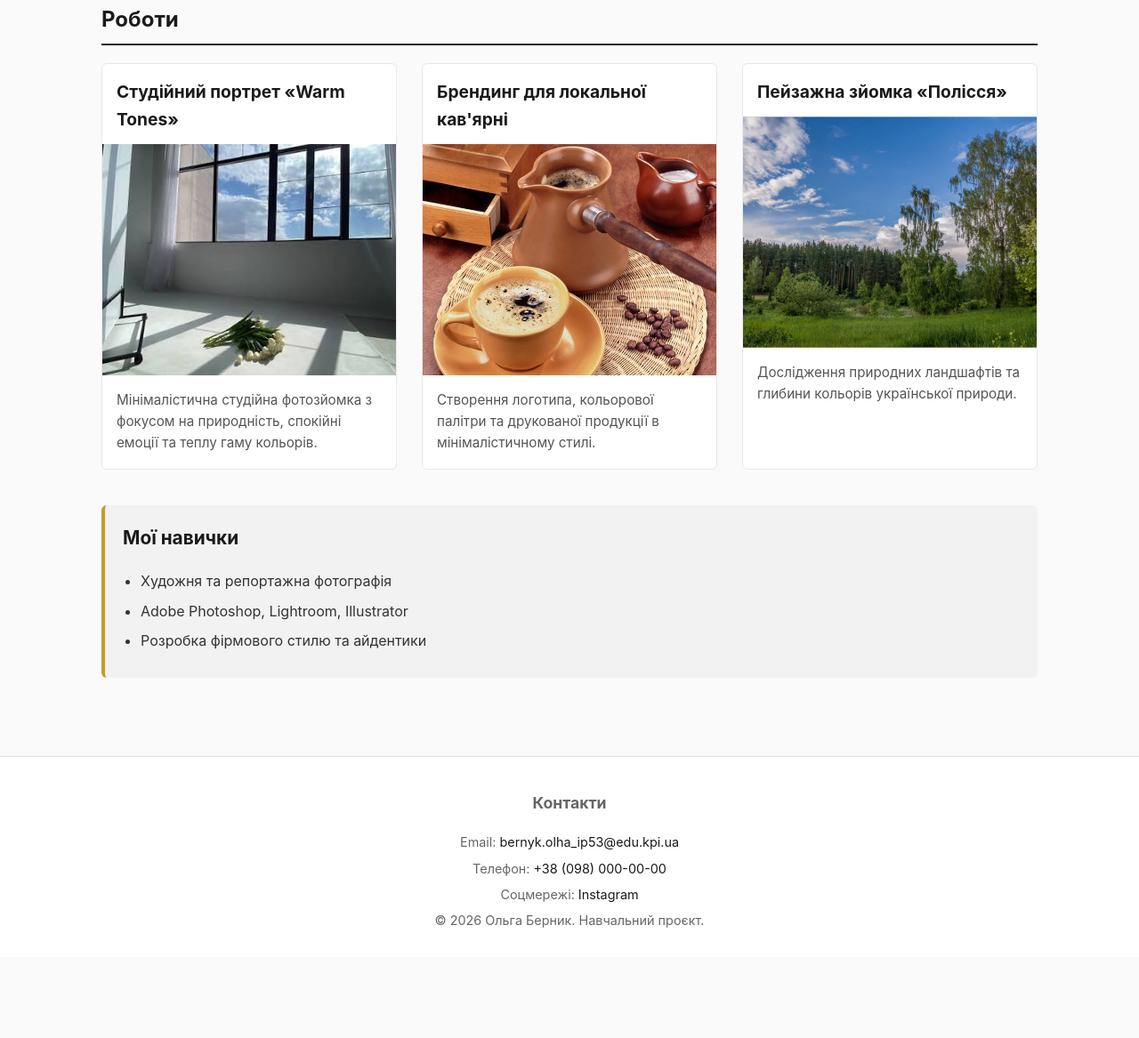
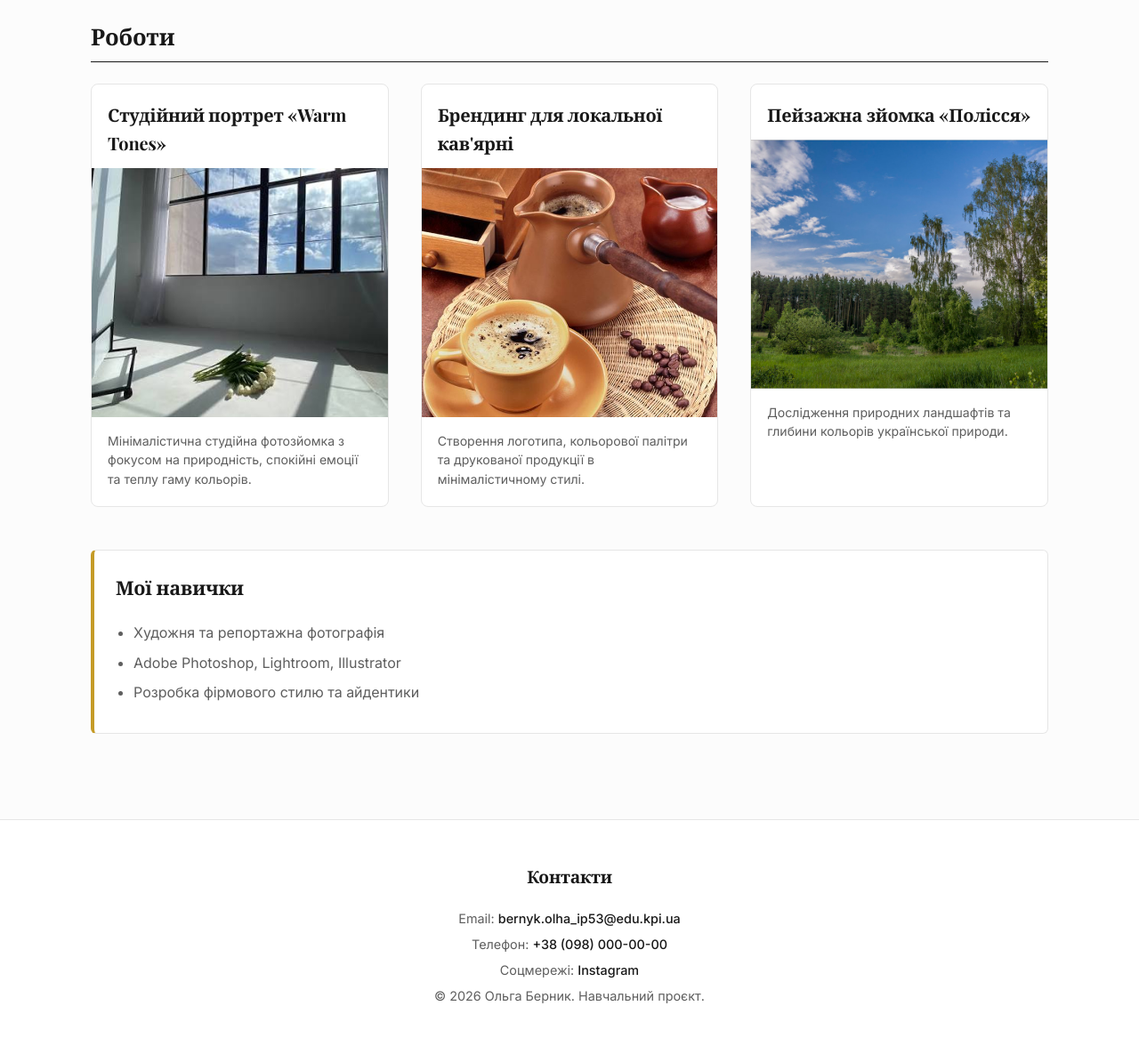
Before and after one commit to OlhaBenyk/portfolio-site-lab6, a plain HTML site: page index.html in a window 1280 px wide. Shown: the part 351-1518 px from the top of the page at 89% size. Before the commit the page ends 1427 px from the top, so only its background shows below. Drawn offline with nearby package versions, Linux system fonts and the light colour scheme; a web font is replaced by a local one.

Commit message:
feat: design system implementation with serif headings, neutral palette and accessibility for lab 5

```diff
--- a/css/style.css
+++ b/css/style.css
@@ -1,3 +1,17 @@
+:root {
+    --font-heading: 'Playfair Display', Georgia, serif;
+    --font-body: 'Inter', -apple-system, BlinkMacSystemFont, "Segoe UI", Roboto, sans-serif;
+
+    --color-bg: #fcfcfc;
+    --color-surface: #ffffff;
+    --color-text-main: #181818;
+    --color-text-muted: #5e5e5e;
+    --color-border: #e6e6e6;
+
+    --color-accent: #c59b27;
+    --color-accent-soft: rgba(197, 155, 39, 0.12);
+}
+
 *, *::before, *::after {
     box-sizing: border-box;
 }
@@ -10,18 +24,27 @@ img {
 
 body {
     margin: 0;
-    font-family: -apple-system, BlinkMacSystemFont, "Segoe UI", Roboto, Helvetica, Arial, sans-serif;
+    font-family: var(--font-body);
     font-size: 1rem;
     line-height: 1.6;
-    color: #1a1a1a;
-    background-color: #fafafa;
+    color: var(--color-text-main);
+    background-color: var(--color-bg);
+    -webkit-font-smoothing: antialiased;
+}
+
+
+h1, h2, h3 {
+    font-family: var(--font-heading);
+    color: var(--color-text-main);
+    font-weight: 700;
+    letter-spacing: -0.01em;
 }
 
 
 .site-header {
-    padding: 24px 16px;
-    border-bottom: 1px solid #e0e0e0;
-    background-color: #ffffff;
+    padding: 32px 16px 20px;
+    border-bottom: 1px solid var(--color-border);
+    background-color: var(--color-surface);
     display: flex;
     flex-direction: column;
     align-items: center;
@@ -30,9 +53,8 @@ body {
 }
 
 .site-header h1 {
-    font-size: 1.8rem;
+    font-size: 2rem;
     margin: 0;
-    font-weight: 700;
 }
 
 nav ul {
@@ -42,86 +64,111 @@ nav ul {
     display: flex;
     flex-wrap: wrap;
     justify-content: center;
-    gap: 16px;
+    gap: 20px;
 }
 
 nav a {
     text-decoration: none;
-    color: #444444;
+    color: var(--color-text-main);
+    font-size: 0.95rem;
     font-weight: 500;
-    transition: color 0.2s ease;
+    padding: 6px 4px;
+    position: relative;
+    transition: color 0.25s ease;
 }
 
 nav a:hover {
-    color: #c59b27;
+    color: var(--color-accent);
 }
 
 main {
     max-width: 100%;
     margin: 0 auto;
-    padding: 24px 16px;
+    padding: 32px 16px;
 }
 
 section {
-    margin-bottom: 40px;
+    margin-bottom: 48px;
 }
 
 h2 {
-    font-size: 1.5rem;
-    border-bottom: 2px solid #1a1a1a;
+    font-size: 1.6rem;
+    border-bottom: 1px solid var(--color-text-main);
     padding-bottom: 8px;
-    margin-bottom: 20px;
+    margin-bottom: 24px;
+}
+
+#about p {
+    max-width: 65ch;
+    color: var(--color-text-muted);
 }
 
 .cards {
     display: grid;
     grid-template-columns: 1fr;
-    gap: 20px;
+    gap: 32px;
 }
 
 .card {
-    background: #ffffff;
-    border: 1px solid #e8e8e8;
-    border-radius: 6px;
+    background: var(--color-surface);
+    border: 1px solid var(--color-border);
+    border-radius: 8px;
     overflow: hidden;
     display: flex;
     flex-direction: column;
+    transition: transform 0.3s cubic-bezier(0.16, 1, 0.3, 1),
+    box-shadow 0.3s cubic-bezier(0.16, 1, 0.3, 1),
+    border-color 0.3s ease;
+}
+
+.card:hover {
+    transform: translateY(-4px);
+    border-color: var(--color-accent);
+    box-shadow: 0 12px 24px -10px rgba(197, 155, 39, 0.25);
 }
 
 .card h3 {
-    margin: 16px 16px 12px;
-    font-size: 1.2rem;
+    margin: 18px 18px 12px;
+    font-size: 1.25rem;
 }
 
 .card img {
     width: 100%;
-    height: 240px;
+    height: 250px;
     object-fit: cover;
+    transition: filter 0.3s ease;
+}
+
+.card:hover img {
+    filter: brightness(1.02);
 }
 
 .card-content {
-    padding: 16px;
+    padding: 16px 18px 20px;
     flex-grow: 1;
 }
 
+
 .card-content p {
     margin: 0;
-    color: #555555;
-    font-size: 0.95rem;
+    color: var(--color-text-muted);
+    font-size: 0.88rem;
+    line-height: 1.5;
 }
 
 aside {
-    background-color: #f2f2f2;
-    border-left: 4px solid #c59b27;
+    background-color: var(--color-surface);
+    border: 1px solid var(--color-border);
+    border-left: 4px solid var(--color-accent);
     border-radius: 6px;
-    padding: 20px;
-    margin-bottom: 40px;
+    padding: 24px;
+    margin-bottom: 48px;
 }
 
 aside h2 {
     border-bottom: none;
-    font-size: 1.3rem;
-    margin: 0 0 12px;
+    font-size: 1.35rem;
+    margin: 0 0 14px;
 }
 
 aside ul {
@@ -131,22 +178,22 @@ aside ul {
 
 aside li {
     margin-bottom: 8px;
-    color: #333333;
+    color: var(--color-text-muted);
 }
 
 footer {
-    border-top: 1px solid #e0e0e0;
-    background-color: #ffffff;
-    padding: 24px 16px;
+    border-top: 1px solid var(--color-border);
+    background-color: var(--color-surface);
+    padding: 32px 16px;
     text-align: center;
     font-size: 0.9rem;
-    color: #666666;
+    color: var(--color-text-muted);
 }
 
 footer h2 {
     border: none;
-    font-size: 1.1rem;
-    margin-bottom: 10px;
+    font-size: 1.2rem;
+    margin-bottom: 12px;
 }
 
 footer p {
@@ -154,27 +201,28 @@ footer p {
 }
 
 footer a {
-    color: #1a1a1a;
+    color: var(--color-text-main);
     text-decoration: none;
+    font-weight: 500;
 }
 
 footer a:hover {
-    color: #c59b27;
+    color: var(--color-accent);
 }
 
 
 @media (min-width: 600px) {
     main {
-        padding: 32px 24px;
+        padding: 40px 24px;
     }
 
     .cards {
-        grid-template-columns: repeat(auto-fit, minmax(220px, 1fr));
-        gap: 24px;
+        grid-template-columns: repeat(auto-fit, minmax(240px, 1fr));
+        gap: 28px;
     }
 
     .site-header h1 {
-        font-size: 2.2rem;
+        font-size: 2.3rem;
     }
 }
 
@@ -188,20 +236,20 @@ footer a:hover {
     }
 
     .site-header h1 {
-        font-size: 2.4rem;
+        font-size: 2.5rem;
     }
 
     main {
-        max-width: 1100px;
-        padding: 48px 24px;
+        max-width: 1140px;
+        padding: 48px 32px;
     }
 
     .cards {
         grid-template-columns: repeat(3, 1fr);
-        gap: 28px;
+        gap: 36px;
     }
 
     .card img {
-        height: 260px;
+        height: 280px;
     }
 }
--- a/index.html
+++ b/index.html
@@ -4,6 +4,9 @@
     <meta charset="UTF-8">
     <meta name="viewport" content="width=device-width, initial-scale=1.0">
     <title>Портфоліо Ольги</title>
+    <link rel="preconnect" href="https://fonts.googleapis.com">
+    <link rel="preconnect" href="https://fonts.gstatic.com" crossorigin>
+    <link href="https://fonts.googleapis.com/css2?family=Inter:wght@400;500;600&family=Playfair+Display:ital,wght@0,600;0,700;1,400&display=swap" rel="stylesheet">
     <link rel="stylesheet" href="css/style.css">
 </head>
 <body>
```
Also changed, not shown: 1 other file.
